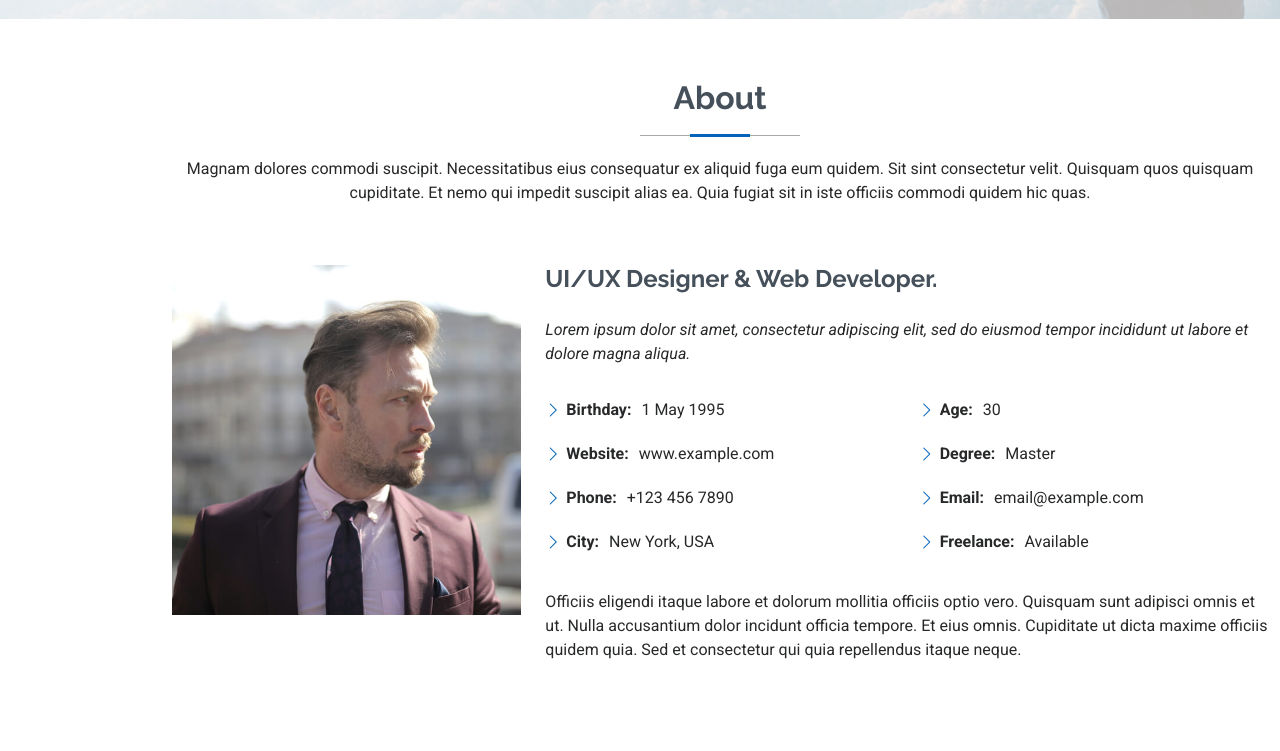
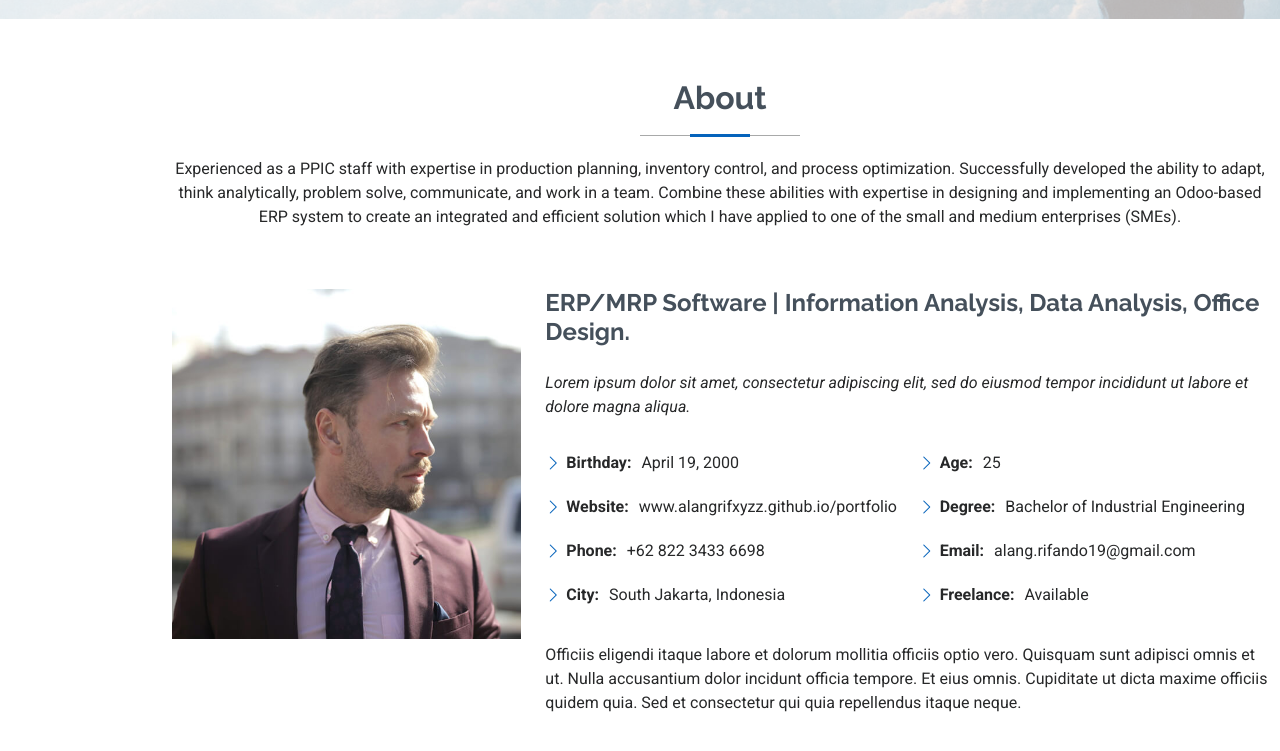
Before and after one commit to alangrifxyzz/portfolio, a plain HTML site: page index.html in a window 1280 px wide. Shown: the part 781-1532 px from the top of the page. Drawn offline with Linux system fonts and the light colour scheme.

Commit message:
Update index.html

```diff
--- a/index.html
+++ b/index.html
@@ -66,12 +66,12 @@
         <div class="row justify-content-center">
           <div class="col-lg-9">
             <h2>Alang Rifando Anantaka</h2>
-            <p>I'm <span class="typed" data-typed-items="Designer, Developer, Freelancer, Photographer">Designer</span><span class="typed-cursor typed-cursor--blink" aria-hidden="true"></span></p>
+            <p>I'm <span class="typed" data-typed-items="Engineer, Designer, Developer">Engineer</span><span class="typed-cursor typed-cursor--blink" aria-hidden="true"></span></p>
             <div class="social-links">
-              <a href="#"><i class="bi bi-twitter-x"></i></a>
-              <a href="#"><i class="bi bi-facebook"></i></a>
-              <a href="#"><i class="bi bi-instagram"></i></a>
-              <a href="#"><i class="bi bi-linkedin"></i></a>
+              <a href="https://x.com/xyzaxrl"><i class="bi bi-twitter-x"></i></a>
+              <a href="https://www.facebook.com/alangrifando"><i class="bi bi-facebook"></i></a>
+              <a href="https://www.instagram.com/alangrifando"><i class="bi bi-instagram"></i></a>
+              <a href="https://www.linkedin.com/in/alangrifando"><i class="bi bi-linkedin"></i></a>
             </div>
           </div>
         </div>
@@ -85,7 +85,10 @@
       <!-- Section Title -->
       <div class="container section-title" data-aos="fade-up">
         <h2>About</h2>
-        <p>Magnam dolores commodi suscipit. Necessitatibus eius consequatur ex aliquid fuga eum quidem. Sit sint consectetur velit. Quisquam quos quisquam cupiditate. Et nemo qui impedit suscipit alias ea. Quia fugiat sit in iste officiis commodi quidem hic quas.</p>
+        <p>Experienced as a PPIC staff with expertise in production planning, inventory control, and process optimization.
+Successfully developed the ability to adapt, think analytically, problem solve, communicate, and work in a team.
+Combine these abilities with expertise in designing and implementing an Odoo-based ERP system to create an
+integrated and efficient solution which I have applied to one of the small and medium enterprises (SMEs).</p>
       </div><!-- End Section Title -->
 
       <div class="container" data-aos="fade-up" data-aos-delay="100">
@@ -95,7 +98,7 @@
             <img src="assets/img/profile-img.jpg" class="img-fluid" alt="">
           </div>
           <div class="col-lg-8 content">
-            <h2>UI/UX Designer &amp; Web Developer.</h2>
+            <h2>ERP/MRP Software | Information Analysis, Data Analysis, Office Design.</h2>
             <p class="fst-italic py-3">
               Lorem ipsum dolor sit amet, consectetur adipiscing elit, sed do eiusmod tempor incididunt ut labore et dolore
               magna aliqua.
@@ -103,17 +106,17 @@
             <div class="row">
               <div class="col-lg-6">
                 <ul>
-                  <li><i class="bi bi-chevron-right"></i> <strong>Birthday:</strong> <span>1 May 1995</span></li>
-                  <li><i class="bi bi-chevron-right"></i> <strong>Website:</strong> <span>www.example.com</span></li>
-                  <li><i class="bi bi-chevron-right"></i> <strong>Phone:</strong> <span>+123 456 7890</span></li>
-                  <li><i class="bi bi-chevron-right"></i> <strong>City:</strong> <span>New York, USA</span></li>
+                  <li><i class="bi bi-chevron-right"></i> <strong>Birthday:</strong> <span>April 19, 2000</span></li>
+                  <li><i class="bi bi-chevron-right"></i> <strong>Website:</strong> <span>www.alangrifxyzz.github.io/portfolio</span></li>
+                  <li><i class="bi bi-chevron-right"></i> <strong>Phone:</strong> <span>+62 822 3433 6698</span></li>
+                  <li><i class="bi bi-chevron-right"></i> <strong>City:</strong> <span>South Jakarta, Indonesia</span></li>
                 </ul>
               </div>
               <div class="col-lg-6">
                 <ul>
-                  <li><i class="bi bi-chevron-right"></i> <strong>Age:</strong> <span>30</span></li>
-                  <li><i class="bi bi-chevron-right"></i> <strong>Degree:</strong> <span>Master</span></li>
-                  <li><i class="bi bi-chevron-right"></i> <strong>Email:</strong> <span>email@example.com</span></li>
+                  <li><i class="bi bi-chevron-right"></i> <strong>Age:</strong> <span>25</span></li>
+                  <li><i class="bi bi-chevron-right"></i> <strong>Degree:</strong> <span>Bachelor of Industrial Engineering</span></li>
+                  <li><i class="bi bi-chevron-right"></i> <strong>Email:</strong> <span>alang.rifando19@gmail.com</span></li>
                   <li><i class="bi bi-chevron-right"></i> <strong>Freelance:</strong> <span>Available</span></li>
                 </ul>
               </div>
```
